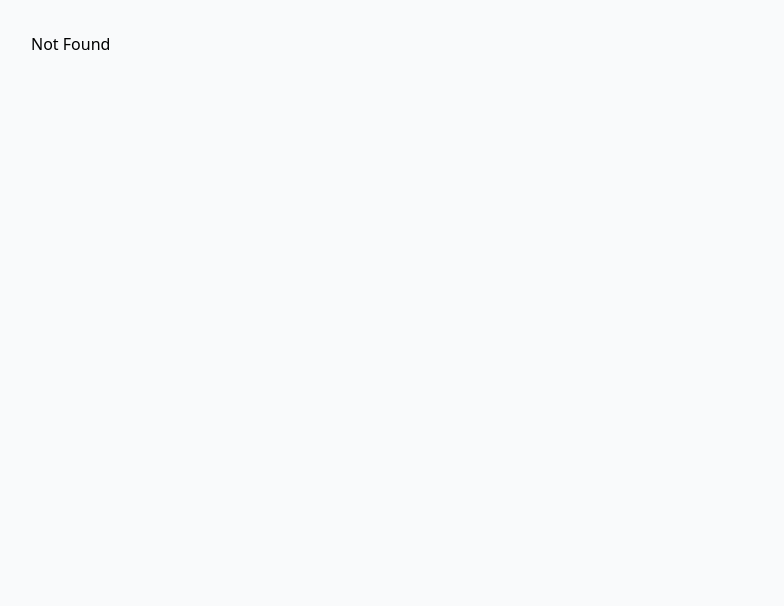
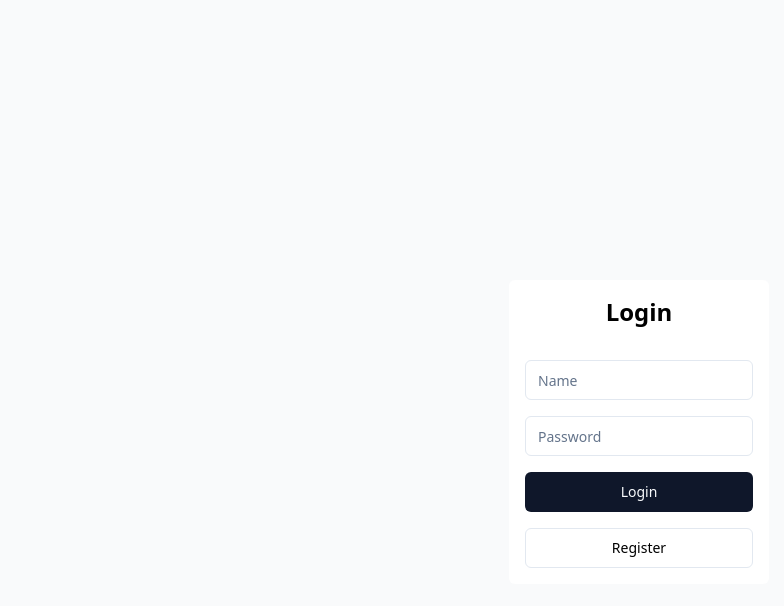
Before and after one commit to perryrh0dan/healthcare_hackathon_2025, a React app in the folder frontend/: page /login in a window 1280 px wide. Shown: the top 606 px of the page, without its empty margins (1-785 px from the left). Built offline with nearby package versions, Linux system fonts and the light colour scheme; the HTML template or start-up script is replaced by a standard one.

Commit message:
feat/ add login/register screen

```diff
--- a/frontend/src/router/index.tsx
+++ b/frontend/src/router/index.tsx
@@ -5,6 +5,8 @@ import {
 } from '@tanstack/react-router';
 import App from '../App';
 import DailyQuestions from '../views/DailyQuestions';
+import LoginScreen from '../views/LoginScreen';
+import RegisterScreen from '../views/RegisterScreen';
 
 const rootRoute = createRootRoute({
   component: App,
@@ -27,7 +29,24 @@ const dailyQuestionsRoute = createRoute({
   component: DailyQuestions,
 });
 
-const routeTree = rootRoute.addChildren([indexRoute, dailyQuestionsRoute]);
+const loginRoute = createRoute({
+  getParentRoute: () => rootRoute,
+  path: '/login',
+  component: LoginScreen,
+});
+
+const registerRoute = createRoute({
+  getParentRoute: () => rootRoute,
+  path: '/register',
+  component: RegisterScreen,
+});
+
+const routeTree = rootRoute.addChildren([
+  indexRoute,
+  dailyQuestionsRoute,
+  loginRoute,
+  registerRoute,
+]);
 
 export const router = createRouter({ routeTree });
 
--- /dev/null
+++ b/frontend/src/views/LoginScreen.tsx
@@ -0,0 +1,35 @@
+import { Button } from '../components/ui/button';
+import { Link } from '@tanstack/react-router';
+import { Input } from "../components/ui/input";
+
+const LoginScreen = () => {
+  return (
+    <div className="flex min-h-screen items-center justify-center">
+      <div className="flex flex-col items-center rounded-md bg-white p-4">
+        <h1 className="mb-8 text-center text-2xl font-bold">Login</h1>
+        <form className="w-full max-w-sm space-y-4">
+          <Input
+            type="text"
+            placeholder="Name"
+          />
+          <Input
+            type="password"
+            placeholder="Password"
+          />
+          <Button type="submit" className="w-full">
+            Login
+          </Button>
+        </form>
+        <div className="mt-4 text-center w-full">
+          <Link to="/register">
+            <Button variant="outline" className="w-full">
+              Register
+            </Button>
+          </Link>
+        </div>
+      </div>
+    </div>
+  );
+};
+
+export default LoginScreen;
--- /dev/null
+++ b/frontend/src/views/RegisterScreen.tsx
@@ -0,0 +1,27 @@
+import { Input } from '@/components/ui/input';
+import { Button } from '../components/ui/button';
+
+const RegisterScreen = () => {
+  return (
+    <div className="flex min-h-screen items-center justify-center">
+      <div className="flex flex-col items-center rounded-md bg-white p-4">
+        <h1 className="mb-8 text-center text-2xl font-bold">Register</h1>
+        <form className="w-full max-w-sm space-y-4">
+          <Input
+            type="text"
+            placeholder="Name"
+          />
+          <Input
+            type="password"
+            placeholder="Password"
+          />
+          <Button type="submit" className="h-12 w-full">
+            Register
+          </Button>
+        </form>
+      </div>
+    </div>
+  );
+};
+
+export default RegisterScreen;
```
